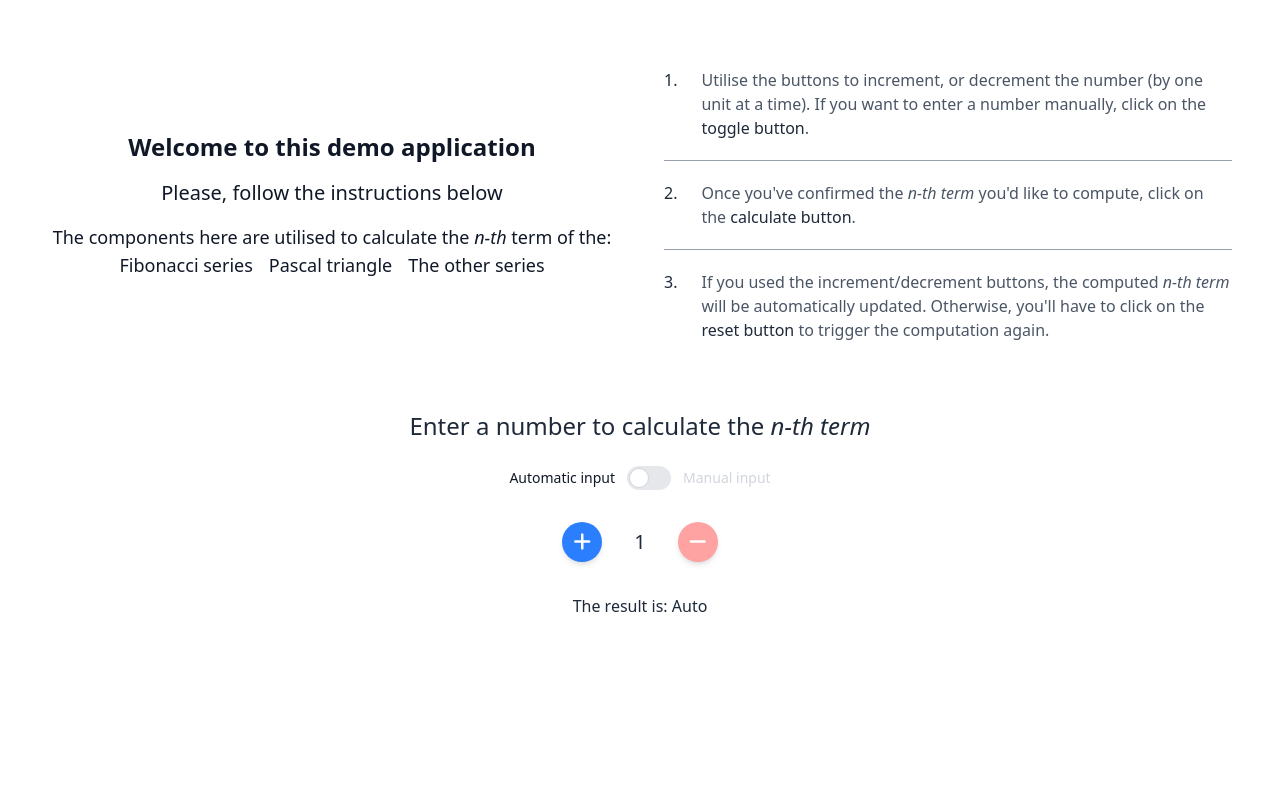
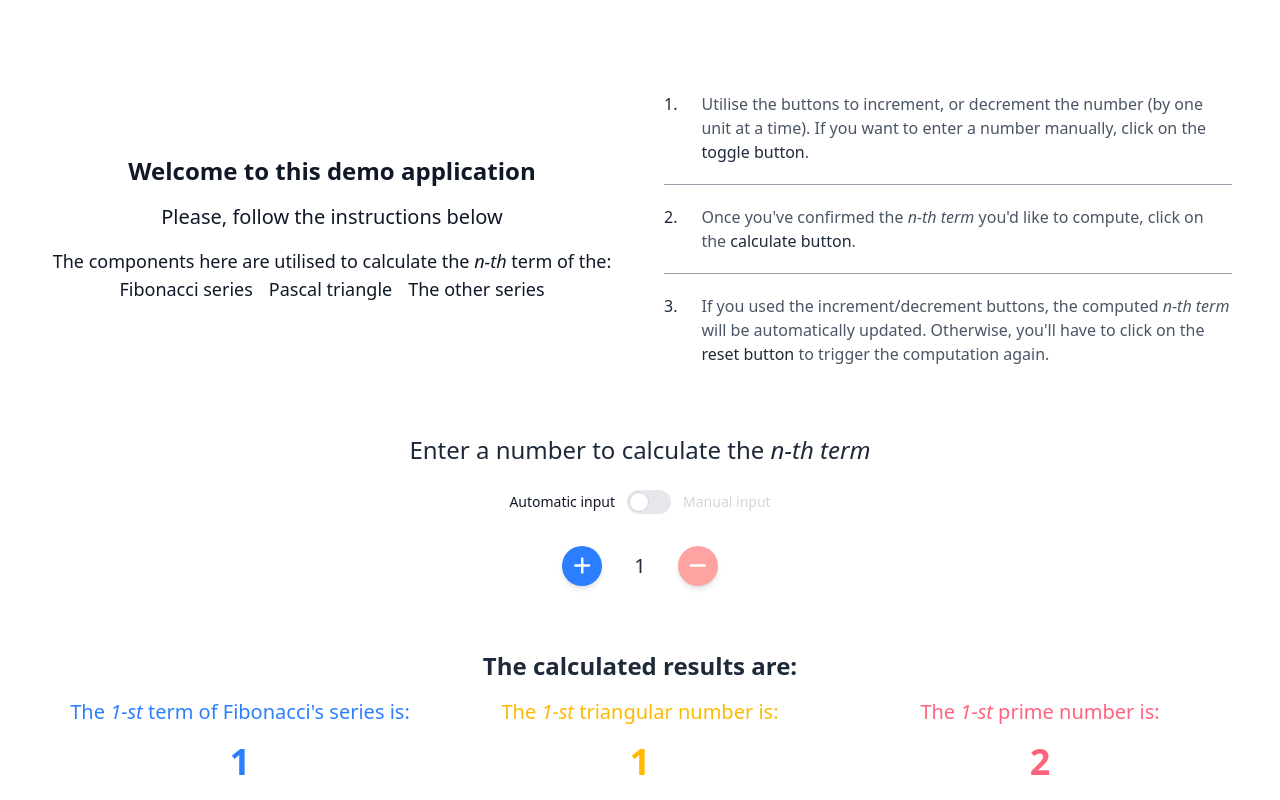
Before and after one commit to dchateau/SNGULAR-application, a React (Vite) app: page / in a window 1280 px wide. Shown: the top 800 px of the page. Built offline with nearby package versions, Linux system fonts and the light colour scheme.

Commit message:
Feat: Computing all the terms for the given functions within its own hook
Just handled for automatic input

```diff
--- a/index.html
+++ b/index.html
@@ -15,7 +15,7 @@
     <title>SNGULAR demo application</title>
   </head>
   <body>
-    <div id="root" class="w-full h-screen"></div>
+    <div id="root" class="w-full"></div>
     <script type="module" src="/src/main.tsx"></script>
   </body>
 </html>
--- a/src/App.tsx
+++ b/src/App.tsx
@@ -1,13 +1,19 @@
+import { useState } from 'react';
 import Card from './components/Card';
 import Container from './components/Container';
 import NumberSelector from './components/NumberSelector';
+import ResultViewer from './components/ResultViewer';
 import './App.css';
 
 function App() {
+  const [enteredNumber, setEnteredNumber] = useState(1);
+  const changeNumberEventHandler = (nthTerm: number): void => {
+    setEnteredNumber(nthTerm);
+  };
   return (
     <>
       <div className="w-full">
-        <Container isColumnArranged>
+        <Container isColumnArranged className="py-6">
           <Container>
             <Card justifyContent="center">
               <h1 className="text-2xl text-gray-900 font-semibold">
@@ -73,7 +79,10 @@ function App() {
               Enter a number to calculate the{' '}
               <span className="italic">n-th term</span>
             </h4>
-            <NumberSelector />
+            <NumberSelector onChangeNumberEvent={changeNumberEventHandler} />
+          </Card>
+          <Card>
+            <ResultViewer nthTerm={enteredNumber} />
           </Card>
         </Container>
       </div>
--- a/src/components/Container.tsx
+++ b/src/components/Container.tsx
@@ -24,7 +24,7 @@ const Container: React.FC<ContainerProps> = ({
 }) => {
   return (
     <div
-      className={`w-full flex ${isColumnArranged ? 'flex-col' : ''} ${alignItems ? `items-${alignItems}` : ''} ${justifyContent ? `justify-${justifyContent}` : ''} ${gap ? gap : 'gap-4'} ${className && className}`}
+      className={`w-full flex ${isColumnArranged ? 'flex-col' : ''} ${alignItems ? `items-${alignItems}` : ''} ${justifyContent ? `justify-${justifyContent}` : ''} ${gap ? gap : 'gap-4'} ${className !== undefined ? className : ''}`}
     >
       {children}
     </div>
--- a/src/components/NumberSelector.tsx
+++ b/src/components/NumberSelector.tsx
@@ -2,8 +2,13 @@ import { useEffect, useState } from 'react';
 import Container from './Container';
 
 type InputTypes = 'manual' | 'auto';
+interface NumberSelectorProps {
+  onChangeNumberEvent: (nthTerm: number) => void;
+}
 
-const NumberSelector: React.FC = () => {
+const NumberSelector: React.FC<NumberSelectorProps> = ({
+  onChangeNumberEvent,
+}) => {
   const [isManualInput, setIsManualInput] = useState(false);
   const [inputType, setInputType] = useState<InputTypes>('auto');
   const [currentNumber, setCurrentNumber] = useState(1);
@@ -29,6 +34,10 @@ const NumberSelector: React.FC = () => {
     () => (isManualInput ? setInputType('manual') : setInputType('auto')),
     [isManualInput]
   );
+  useEffect(
+    () => onChangeNumberEvent(currentNumber),
+    [currentNumber, onChangeNumberEvent]
+  );
 
   const INPUT_COMPONENTS: Record<InputTypes, React.ReactNode> = {
     auto: (
@@ -52,7 +61,6 @@ const NumberSelector: React.FC = () => {
             <i className="fas fa-minus text-xl"></i>
           </button>
         </Container>
-        <p className="text lg text-gray-800">The result is: Auto</p>
       </Container>
     ),
     manual: (
@@ -75,8 +83,6 @@ const NumberSelector: React.FC = () => {
             required
           />
         </form>
-
-        <p className="text lg text-gray-800">The result is: Manual</p>
       </Container>
     ),
   };
--- /dev/null
+++ b/src/components/ResultViewer.tsx
@@ -0,0 +1,100 @@
+import { useEffect, useState } from 'react';
+import Container from './Container';
+import useCalculation from '../hooks/useCalculation';
+import expression from '../assets/expression.svg';
+
+interface ResultViewerProps {
+  nthTerm: number;
+}
+
+const ResultViewer: React.FC<ResultViewerProps> = ({ nthTerm }) => {
+  const [resultFibonacci, setResultFibonacci] = useState(0);
+  const [resultTriangular, setResultTriangular] = useState(0);
+  const [resultPrimeNumber, setResultPrimeNumber] = useState(0);
+  const {
+    getNthTermFibonacciSeries,
+    getNthPrimeNumber,
+    getNthTriangularNumber,
+  } = useCalculation();
+
+  const getNthTermLabel = (nthTerm: number): string => {
+    // For numbers ending with [11 | 12 | 13] we use 'th'
+    if (nthTerm % 100 >= 11 && nthTerm % 100 <= 13) {
+      return `${nthTerm}-th`;
+    }
+
+    switch (nthTerm % 10) {
+      case 1:
+        // Number ending in 1 (except 11) we use 'st'
+        return `${nthTerm}-st`;
+      // Number ending in 2 (except 12) we use 'nd'
+      case 2:
+        return `${nthTerm}-nd`;
+      // Number ending in 3 (except 13) we use 'rd'
+      case 3:
+        return `${nthTerm}-rd`;
+      default:
+        return `${nthTerm}-th`;
+    }
+  };
+
+  useEffect(() => {
+    setResultFibonacci(getNthTermFibonacciSeries(nthTerm));
+    setResultPrimeNumber(getNthPrimeNumber(nthTerm - 1));
+    setResultTriangular(getNthTriangularNumber(nthTerm - 1));
+  }, [
+    nthTerm,
+    getNthTermFibonacciSeries,
+    getNthPrimeNumber,
+    getNthTriangularNumber,
+  ]);
+
+  return (
+    <Container isColumnArranged justifyContent="center">
+      <h5 className="text-2xl text-gray-800 font-semibold">
+        The calculated results are:
+      </h5>
+      <Container>
+        <Container isColumnArranged>
+          <p className="text-xl text-blue-500">
+            The <span className="italic">{getNthTermLabel(nthTerm)}</span> term
+            of Fibonacci's series is:
+          </p>
+          <p className="text-4xl text-blue-500 font-bold">{resultFibonacci}</p>
+        </Container>
+        <Container isColumnArranged>
+          <p className="text-xl text-amber-400">
+            The <span className="italic">{getNthTermLabel(nthTerm)}</span>{' '}
+            triangular number is:
+          </p>
+          <p className="text-4xl text-amber-400 font-bold">
+            {resultTriangular}
+          </p>
+        </Container>
+        <Container isColumnArranged>
+          <p className="text-xl text-rose-400">
+            The <span className="italic">{getNthTermLabel(nthTerm)}</span> prime
+            number is:
+          </p>
+          <p className="text-4xl text-rose-400 font-bold">
+            {resultPrimeNumber}
+          </p>
+        </Container>
+      </Container>
+      <Container isColumnArranged alignItems="center">
+        <p className="text-xl text-gray-800">
+          Applying these results to the given expression:
+        </p>
+        <img className="w-1/2" src={expression} alt="Expression" />
+      </Container>
+      <p className="text-xl text-gray-800">
+        The final result is:{' '}
+        <span className="font-bold">
+          {2 * resultFibonacci + 3 * resultTriangular - 7 * resultPrimeNumber}
+        </span>
+      </p>
+    </Container>
+  );
+};
+
+export default ResultViewer;
--- /dev/null
+++ b/src/hooks/useCalculation.ts
@@ -0,0 +1,109 @@
+import { useMemo } from 'react';
+
+interface UseCalculationReturn {
+  getNthTermFibonacciSeries: (nthTerm: number) => number;
+  getNthPrimeNumber: (nthTerm: number) => number;
+  getNthTriangularNumber: (nthTerm: number) => number;
+}
+
+const useCalculation = (): UseCalculationReturn => {
+  const LENGTH_OF_SERIES = 100;
+
+  const calculateFibonacciSeriesUtil = (
+    nthTerm: number,
+    memoizationArray: number[]
+  ): number => {
+    if (nthTerm <= 1) {
+      memoizationArray[nthTerm] = nthTerm;
+      return nthTerm;
+    }
+
+    // If the result already already exists in the memoization array
+    if (memoizationArray[nthTerm] !== -1) {
+      return memoizationArray[nthTerm];
+    }
+
+    memoizationArray[nthTerm] =
+      calculateFibonacciSeriesUtil(nthTerm - 1, memoizationArray) +
+      calculateFibonacciSeriesUtil(nthTerm - 2, memoizationArray);
+
+    return memoizationArray[nthTerm];
+  };
+  const calculateFibonacciSeries = (): number[] => {
+    const memoizationArray = new Array(LENGTH_OF_SERIES + 1).fill(-1);
+    calculateFibonacciSeriesUtil(LENGTH_OF_SERIES, memoizationArray);
+
+    return memoizationArray;
+  };
+
+  const isTriangularNumber = (num: number): boolean => {
+    // Considering the equation to find the n-th triangular number => (n*(n+1))/2 = num
+    // To solve it considering under the form => a(n^2) + bn + c = 0";
+    if (num < 0) return false;
+    const a = 1,
+      b = 1;
+    const c = -2 * num;
+    const determinant = b ** 2 - 4 * a * c;
+
+    if (determinant < 0) return false;
+
+    const firstRoot = (-b + Math.sqrt(determinant)) / (2 * a);
+    const secondRoot = (-b - Math.sqrt(determinant)) / (2 * a);
+    // checking if firstRoot is natural
+    if (firstRoot > 0 && Math.floor(firstRoot) == firstRoot) return true;
+    // checking if secondRoot is natural
+    if (secondRoot > 0 && Math.floor(secondRoot) == secondRoot) return true;
+
+    return false;
+  };
+  const calculateTriangleNumbers = (): number[] => {
+    let i,
+      number = 1;
+    const triangularNumbersArray: number[] = [];
+    for (i = 0; i < LENGTH_OF_SERIES; i++) {
+      if (isTriangularNumber(number)) {
+        triangularNumbersArray.push(number);
+      }
+      number++;
+    }
+
+    return triangularNumbersArray;
+  };
+
+  const calculatePrimeNumbers = (): number[] => {
+    const isPrimeArray = new Array(LENGTH_OF_SERIES).fill(true);
+    const primesArray: number[] = [];
+    let prime, i;
+
+    for (prime = 2; prime * prime < LENGTH_OF_SERIES; prime++) {
+      if (isPrimeArray[prime] == true) {
+        for (i = prime * prime; i < LENGTH_OF_SERIES; i += prime) {
+          isPrimeArray[i] = false;
+        }
+      }
+    }
+
+    for (prime = 2; prime < LENGTH_OF_SERIES; prime++)
+      if (isPrimeArray[prime]) primesArray.push(prime);
+
+    return primesArray;
+  };
+
+  const fibonacciSeries = useMemo(() => calculateFibonacciSeries(), []);
+  const primeNumbers = useMemo(() => calculatePrimeNumbers(), []);
+  const triangleNumbers = useMemo(() => calculateTriangleNumbers(), []);
+
+  const getNthTermFibonacciSeries = (nthTerm: number): number =>
+    fibonacciSeries[nthTerm];
+  const getNthPrimeNumber = (nthTerm: number): number => primeNumbers[nthTerm];
+  const getNthTriangularNumber = (nthTerm: number): number =>
+    triangleNumbers[nthTerm];
+
+  return {
+    getNthTermFibonacciSeries,
+    getNthPrimeNumber,
+    getNthTriangularNumber,
+  };
+};
+
+export default useCalculation;
```
Also changed, not shown: src/assets/expression.svg (added).
